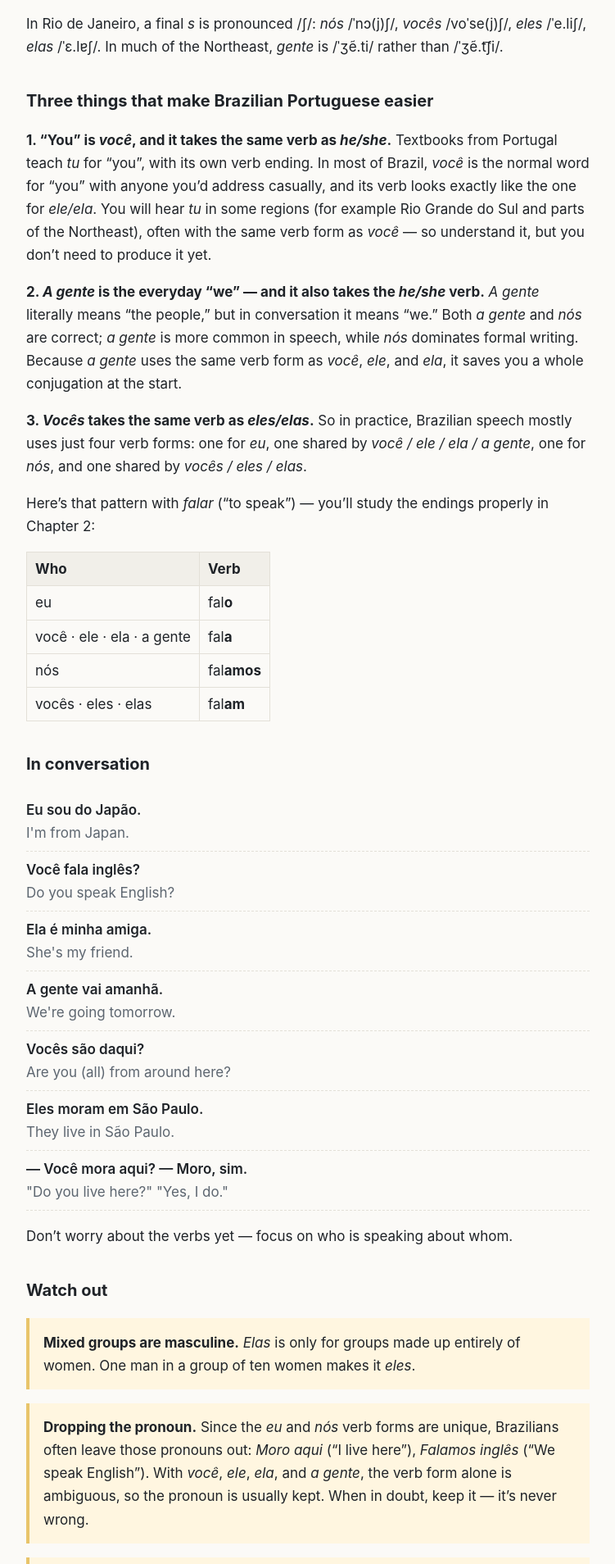
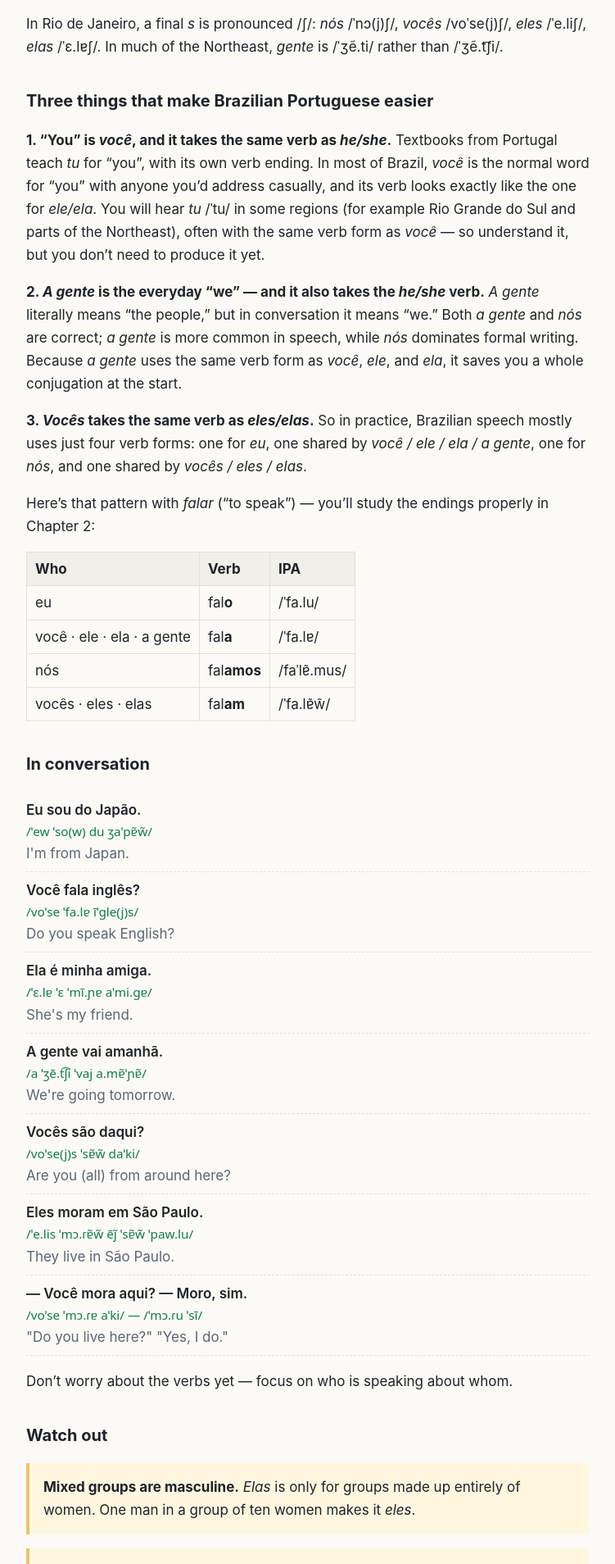
Before and after one commit to Ryoengineer112358/portuguese-grammar, a Jekyll site: the page built from lessons/01-01-subject-pronouns.md, in a window 1280 px wide. Shown: the part 770-2678 px from the top of the page at 82% size, without its empty margins (264-1015 px from the left). Built offline with Jekyll 4.4.1, drawn with Linux system fonts in a browser that asks for light colours; some of the changed text lies outside the part shown.

Commit message:
Add lesson 01-02 (ser); add IPA to examples in 01-01
Co-Authored-By: Claude Opus 5.5 <noreply@anthropic.com>

```diff
--- a/_data/toc.yml
+++ b/_data/toc.yml
@@ -12,7 +12,7 @@
   summary: "Say who you are, how you are, and where you're from."
   items:
     - { id: "01-01", title: "Subject pronouns: eu, você, a gente…", status: published }
-    - { id: "01-02", title: "Ser (1): Eu sou… / Você é…", status: planned }
+    - { id: "01-02", title: "Ser (1): Eu sou… / Você é…", status: published }
     - { id: "01-03", title: "Estar (1): Tudo bem? / Estou bem", status: planned }
     - { id: "01-04", title: "Ser vs. estar: the core distinction", status: planned }
     - { id: "01-05", title: "Saying no: não", status: planned }
--- a/assets/style.css
+++ b/assets/style.css
@@ -60,6 +60,7 @@ blockquote p { margin: 0.3em 0; }
 .ex { list-style: none; padding: 0; }
 .ex li { padding: 8px 0; border-bottom: 1px dashed var(--line); }
 .ex .pt { font-weight: 600; display: block; }
+.ex .ipa { display: block; font-size: 0.9em; color: var(--accent); font-family: "Charis SIL", "Doulos SIL", "Gentium Plus", "Noto Sans", "Lucida Grande", sans-serif; }
 .ex .en { color: var(--muted); display: block; }
 
 details { margin: 0.8em 0; padding: 8px 12px; border: 1px solid var(--line); border-radius: 8px; }
--- a/lessons/01-01-subject-pronouns.md
+++ b/lessons/01-01-subject-pronouns.md
@@ -7,7 +7,7 @@ goal: "Know which words Brazilians use for I, you, he, she, we, and they — and
 verification:
   status: source-checked
   checked_on: 2026-11-06
-  note: "All rules below agree across at least two of the listed sources. Not yet reviewed by a native speaker or teacher. IPA transcriptions are taken from Wiktionary's Brazilian Portuguese entries only (single source; not yet cross-checked against a second reference)."
+  note: "All rules below agree across at least two of the listed sources. Not yet reviewed by a native speaker or teacher. IPA transcriptions are taken from Wiktionary's Brazilian Portuguese entries only (single source; not yet cross-checked against a second reference). Sentence IPA strings together the dictionary form of each word, so linking and reduction in fast speech are not shown. Not found on Wiktionary and filled in by analogy: moro, moram (from mora, falam), São Paulo, and the articles o /u/, a /a/."
 sources:
   - title: "Modern Brazilian Portuguese Grammar: A Practical Guide (3rd ed.)"
     publisher: "John Whitlam, Routledge"
@@ -54,7 +54,7 @@ In Rio de Janeiro, a final *s* is pronounced /ʃ/: *nós* /ˈnɔ(j)ʃ/, *vocês*
 ## Three things that make Brazilian Portuguese easier
 
 **1. "You" is *você*, and it takes the same verb as *he/she*.**
-Textbooks from Portugal teach *tu* for "you", with its own verb ending. In most of Brazil, *você* is the normal word for "you" with anyone you'd address casually, and its verb looks exactly like the one for *ele/ela*. You will hear *tu* in some regions (for example Rio Grande do Sul and parts of the Northeast), often with the same verb form as *você* — so understand it, but you don't need to produce it yet.
+Textbooks from Portugal teach *tu* for "you", with its own verb ending. In most of Brazil, *você* is the normal word for "you" with anyone you'd address casually, and its verb looks exactly like the one for *ele/ela*. You will hear *tu* /ˈtu/ in some regions (for example Rio Grande do Sul and parts of the Northeast), often with the same verb form as *você* — so understand it, but you don't need to produce it yet.
 
 **2. *A gente* is the everyday "we" — and it also takes the *he/she* verb.**
 *A gente* literally means "the people," but in conversation it means "we." Both *a gente* and *nós* are correct; *a gente* is more common in speech, while *nós* dominates formal writing. Because *a gente* uses the same verb form as *você*, *ele*, and *ela*, it saves you a whole conjugation at the start.
@@ -64,23 +64,23 @@ So in practice, Brazilian speech mostly uses just four verb forms: one for *eu*,
 
 Here's that pattern with *falar* ("to speak") — you'll study the endings properly in Chapter 2:
 
-| Who | Verb |
-|---|---|
-| eu | fal**o** |
-| você · ele · ela · a gente | fal**a** |
-| nós | fal**amos** |
-| vocês · eles · elas | fal**am** |
+| Who | Verb | IPA |
+|---|---|---|
+| eu | fal**o** | /ˈfa.lu/ |
+| você · ele · ela · a gente | fal**a** | /ˈfa.lɐ/ |
+| nós | fal**amos** | /faˈlɐ̃.mus/ |
+| vocês · eles · elas | fal**am** | /ˈfa.lɐ̃w̃/ |
 
 ## In conversation
 
 <ul class="ex">
-  <li><span class="pt">Eu sou do Japão.</span><span class="en">I'm from Japan.</span></li>
-  <li><span class="pt">Você fala inglês?</span><span class="en">Do you speak English?</span></li>
-  <li><span class="pt">Ela é minha amiga.</span><span class="en">She's my friend.</span></li>
-  <li><span class="pt">A gente vai amanhã.</span><span class="en">We're going tomorrow.</span></li>
-  <li><span class="pt">Vocês são daqui?</span><span class="en">Are you (all) from around here?</span></li>
-  <li><span class="pt">Eles moram em São Paulo.</span><span class="en">They live in São Paulo.</span></li>
-  <li><span class="pt">— Você mora aqui? — Moro, sim.</span><span class="en">"Do you live here?" "Yes, I do."</span></li>
+  <li><span class="pt">Eu sou do Japão.</span><span class="ipa">/ˈew ˈso(w) du ʒaˈpɐ̃w̃/</span><span class="en">I'm from Japan.</span></li>
+  <li><span class="pt">Você fala inglês?</span><span class="ipa">/voˈse ˈfa.lɐ ĩˈɡle(j)s/</span><span class="en">Do you speak English?</span></li>
+  <li><span class="pt">Ela é minha amiga.</span><span class="ipa">/ˈɛ.lɐ ˈɛ ˈmĩ.ɲɐ aˈmi.ɡɐ/</span><span class="en">She's my friend.</span></li>
+  <li><span class="pt">A gente vai amanhã.</span><span class="ipa">/a ˈʒẽ.t͡ʃi ˈvaj a.mɐ̃ˈɲɐ̃/</span><span class="en">We're going tomorrow.</span></li>
+  <li><span class="pt">Vocês são daqui?</span><span class="ipa">/voˈse(j)s ˈsɐ̃w̃ daˈki/</span><span class="en">Are you (all) from around here?</span></li>
+  <li><span class="pt">Eles moram em São Paulo.</span><span class="ipa">/ˈe.lis ˈmɔ.ɾɐ̃w̃ ẽj̃ ˈsɐ̃w̃ ˈpaw.lu/</span><span class="en">They live in São Paulo.</span></li>
+  <li><span class="pt">— Você mora aqui? — Moro, sim.</span><span class="ipa">/voˈse ˈmɔ.ɾɐ aˈki/ — /ˈmɔ.ɾu ˈsĩ/</span><span class="en">"Do you live here?" "Yes, I do."</span></li>
 </ul>
 
 Don't worry about the verbs yet — focus on who is speaking about whom.
@@ -91,7 +91,7 @@ Don't worry about the verbs yet — focus on who is speaking about whom.
 
 > **Dropping the pronoun.** Since the *eu* and *nós* verb forms are unique, Brazilians often leave those pronouns out: *Moro aqui* ("I live here"), *Falamos inglês* ("We speak English"). With *você*, *ele*, *ela*, and *a gente*, the verb form alone is ambiguous, so the pronoun is usually kept. When in doubt, keep it — it's never wrong.
 
-> **Being polite.** With older people, customers, or in formal settings, Brazilians often say *o senhor* (to a man) and *a senhora* (to a woman) instead of *você*. The verb form is the same as with *você*: *O senhor fala inglês?*
+> **Being polite.** With older people, customers, or in formal settings, Brazilians often say *o senhor* /u sẽˈɲoʁ/ (to a man) and *a senhora* /a sẽˈɲɔ.ɾɐ/ (to a woman) instead of *você*. The verb form is the same as with *você*: *O senhor fala inglês?*
 
 ## Quick check
 
```
Also changed, not shown: other parts of lessons/01-01-subject-pronouns.md (+1 -1 lines), lessons/01-02-ser.md (added, +106 -0 lines), README.md.
